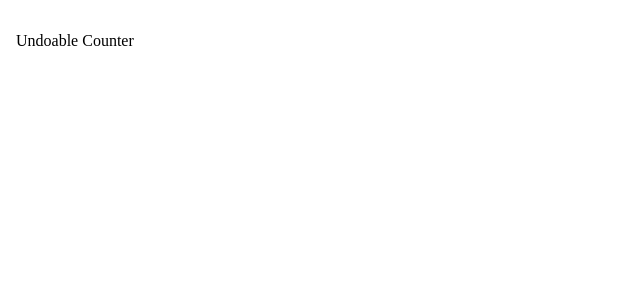
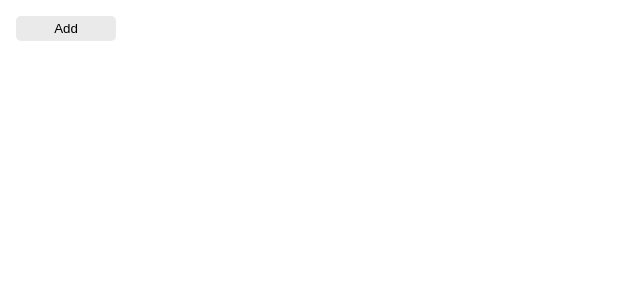
Before and after one commit to aman-kumar-rai/react-machine-coding, a React (Vite) app: page / in a window 1280 px wide. Shown: the top 300 px of the page, without its empty margins (0-640 px from the left). Built offline with nearby package versions, Linux system fonts and the light colour scheme.

Commit message:
Add implementation for Progressbars

```diff
--- a/src/App/App.jsx
+++ b/src/App/App.jsx
@@ -1,11 +1,12 @@
+import ProgressBars from "../examples/ProgressBars/ProgressBars";
 import styles from "./style.module.css";
-import UndoableCounter from "../examples/UndoableCounter/UndoableCounter";
+
 
 const App = () => {
 
     return (
         <div className={styles.container}>
-            <UndoableCounter />
+            <ProgressBars />
         </div>
     );
 }
--- a/src/examples/ProgressBars/ProgressBars.jsx
+++ b/src/examples/ProgressBars/ProgressBars.jsx
@@ -1,48 +1,51 @@
 import { useState, useEffect } from "react";
-import ProgressBar from "../ProgressBar/ProgressBar.jsx";
 import styles from "./style.module.css";
 
 
+const ProgressBar = () => {
+    const [isComponentRendered, setIsComponentRendered] = useState(false);
+
+    useEffect(() => {
+        setIsComponentRendered(true);
+    }, [])
+
+    return (
+        <div className={styles.bar}>
+            <div
+                className={isComponentRendered
+                    ? `${styles.bar_fill} ${styles.bar_fill_complete}`
+                    : styles.bar_fill
+                }
+            >
+            </div>
+        </div>
+    )
+}
+
+
 const ProgressBars = () => {
-
     const [bars, setBars] = useState([]);
 
-    useEffect(() => {
-        console.log("Run once only")
-        const intervalId = setInterval(() => {
-            setBars((prevBars) => {
-                return prevBars.map(prevBar => {
-                    return {
-                        ...prevBar,
-                        progress: prevBar.progress < 100 ? prevBar.progress + 10 : prevBar.progress
-                    }
-                })
-            })
-        }, 200)
-
-
-        return function cleanup() {
-            clearInterval(intervalId);
-        }
-    }, [])
-
-
-    const handleClickAddBar = () => {
-        setBars(prevBars => (
-            [...prevBars, {
-                id: prevBars.length,
-                progress: 0
-            }]
-        ))
+    const handleAddBar = () => {
+        setBars(prevBars => {
+            return [
+                ...prevBars,
+                prevBars.length
+            ]
+        })
     }
 
     return (
         <div className={styles.container}>
-            <button className={styles.btn} onClick={handleClickAddBar}>Add</button>
+            <button onClick={handleAddBar} className={styles.add_btn}>Add</button>
             <div className={styles.bars_container}>
-                {bars.map((bar) => (
-                    <ProgressBar progress={bar.progress} key={bar.id} />
-                ))}
+                {
+                    bars.map((bar) => (
+                        <ProgressBar
+                            key={bar}
+                        />
+                    ))
+                }
             </div>
         </div>
     )
--- a/src/examples/ProgressBars/style.module.css
+++ b/src/examples/ProgressBars/style.module.css
@@ -1,18 +1,41 @@
 .container {
-    padding: 1rem;
+    display: flex;
+    flex-flow: column nowrap;
+    row-gap: 2rem;
 }
 
-.btn {
-    display: inline-block;
-    border: 1px solid #ccc;
+.add_btn {
+    width: 100px;
+    padding: 5px 10px;
+    outline: none;
     border-radius: 5px;
-    padding: 5px 10px;
+    border: none;
     background-color: #eaeaea;
+    cursor: pointer;
 }
 
 .bars_container {
-    margin-top: 1rem;
     display: flex;
     flex-flow: column nowrap;
     row-gap: 1rem;
 }
+
+.bar {
+    background-color: #ccc;
+    height: 12px;
+    border-radius: 6px;
+    overflow: hidden;
+}
+
+.bar_fill {
+    background-color: green;
+    height: 100%;
+    transform: scaleX(0);
+    transform-origin: left;
+    transition: transform 2000ms linear;
+}
+
+
+.bar_fill_complete  {
+    transform: scaleX(1);
+}
```
